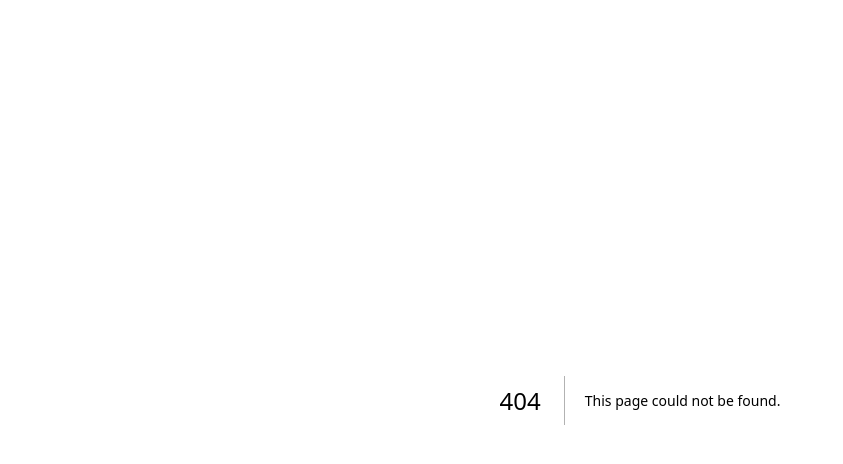
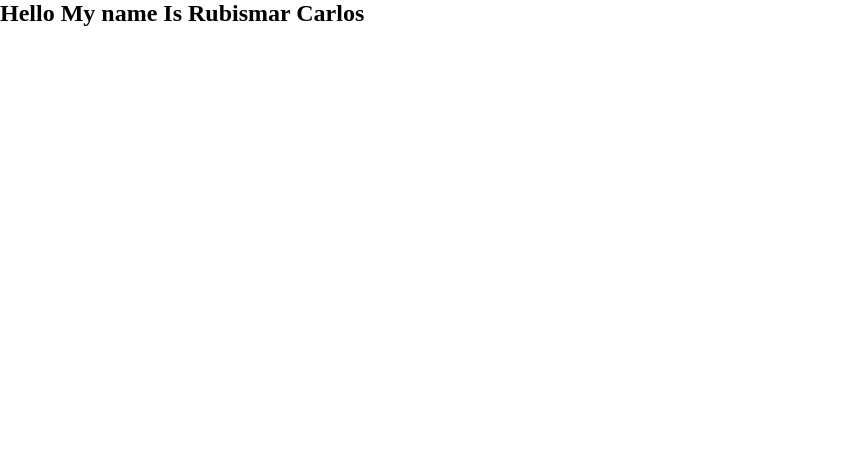
Before and after one commit to Rubismar-Carlos/construction_, a Next.js app: page /About/About in a window 1280 px wide. Before the commit this address had no page. Shown: the top 464 px of the page, without its empty margins (0-843 px from the left). Built offline with nearby package versions, Linux system fonts and the light colour scheme.

Commit message:
Removendo css globais, adicionando componentes Navbar, Footer e pages About

```diff
--- /dev/null
+++ b/src/pages/About/About.js
@@ -0,0 +1,7 @@
+export default function About() {
+    return (
+        <div>
+            <h2>Hello My name Is Rubismar Carlos</h2>
+        </div>
+    )
+}
--- a/src/pages/index.js
+++ b/src/pages/index.js
@@ -2,6 +2,8 @@ import Head from 'next/head'
 import Image from 'next/image'
 import { Inter } from 'next/font/google'
 import styles from '<prefix>/styles/Home.module.css'
+
+import About from './About/About'
 
 const inter = Inter({ subsets: ['latin'] })
 
@@ -16,6 +18,7 @@ export default function Home() {
       </Head>
       <main className={styles.main}>
         <p>Hello World</p>
+        < About />
       </main>
     </>
   )
--- a/src/styles/globals.css
+++ b/src/styles/globals.css
@@ -1,107 +1,4 @@
-:root {
-  --max-width: 1100px;
-  --border-radius: 12px;
-  --font-mono: ui-monospace, Menlo, Monaco, 'Cascadia Mono', 'Segoe UI Mono',
-    'Roboto Mono', 'Oxygen Mono', 'Ubuntu Monospace', 'Source Code Pro',
-    'Fira Mono', 'Droid Sans Mono', 'Courier New', monospace;
-
-  --foreground-rgb: 0, 0, 0;
-  --background-start-rgb: 214, 219, 220;
-  --background-end-rgb: 255, 255, 255;
-
-  --primary-glow: conic-gradient(
-    from 180deg at 50% 50%,
-    #16abff33 0deg,
-    #0885ff33 55deg,
-    #54d6ff33 120deg,
-    #0071ff33 160deg,
-    transparent 360deg
-  );
-  --secondary-glow: radial-gradient(
-    rgba(255, 255, 255, 1),
-    rgba(255, 255, 255, 0)
-  );
-
-  --tile-start-rgb: 239, 245, 249;
-  --tile-end-rgb: 228, 232, 233;
-  --tile-border: conic-gradient(
-    #00000080,
-    #00000040,
-    #00000030,
-    #00000020,
-    #00000010,
-    #00000010,
-    #00000080
-  );
-
-  --callout-rgb: 238, 240, 241;
-  --callout-border-rgb: 172, 175, 176;
-  --card-rgb: 180, 185, 188;
-  --card-border-rgb: 131, 134, 135;
-}
-
-@media (prefers-color-scheme: dark) {
-  :root {
-    --foreground-rgb: 255, 255, 255;
-    --background-start-rgb: 0, 0, 0;
-    --background-end-rgb: 0, 0, 0;
-
-    --primary-glow: radial-gradient(rgba(1, 65, 255, 0.4), rgba(1, 65, 255, 0));
-    --secondary-glow: linear-gradient(
-      to bottom right,
-      rgba(1, 65, 255, 0),
-      rgba(1, 65, 255, 0),
-      rgba(1, 65, 255, 0.3)
-    );
-
-    --tile-start-rgb: 2, 13, 46;
-    --tile-end-rgb: 2, 5, 19;
-    --tile-border: conic-gradient(
-      #ffffff80,
-      #ffffff40,
-      #ffffff30,
-      #ffffff20,
-      #ffffff10,
-      #ffffff10,
-      #ffffff80
-    );
-
-    --callout-rgb: 20, 20, 20;
-    --callout-border-rgb: 108, 108, 108;
-    --card-rgb: 100, 100, 100;
-    --card-border-rgb: 200, 200, 200;
-  }
-}
-
-* {
-  box-sizing: border-box;
+ * {
+  margin: 0;
   padding: 0;
-  margin: 0;
-}
-
-html,
-body {
-  max-width: 100vw;
-  overflow-x: hidden;
-}
-
-body {
-  color: rgb(var(--foreground-rgb));
-  background: linear-gradient(
-      to bottom,
-      transparent,
-      rgb(var(--background-end-rgb))
-    )
-    rgb(var(--background-start-rgb));
-}
-
-a {
-  color: inherit;
-  text-decoration: none;
-}
-
-@media (prefers-color-scheme: dark) {
-  html {
-    color-scheme: dark;
-  }
-}
+ }
```
Also changed, not shown: src/components/Footer/Footer.js (added, +9 -0 lines), src/components/Navbar/Navbar.js (added, +9 -0 lines), src/components/Footer/Footer.module.css (added), src/components/Navbar/Navbar.module.css (added).
